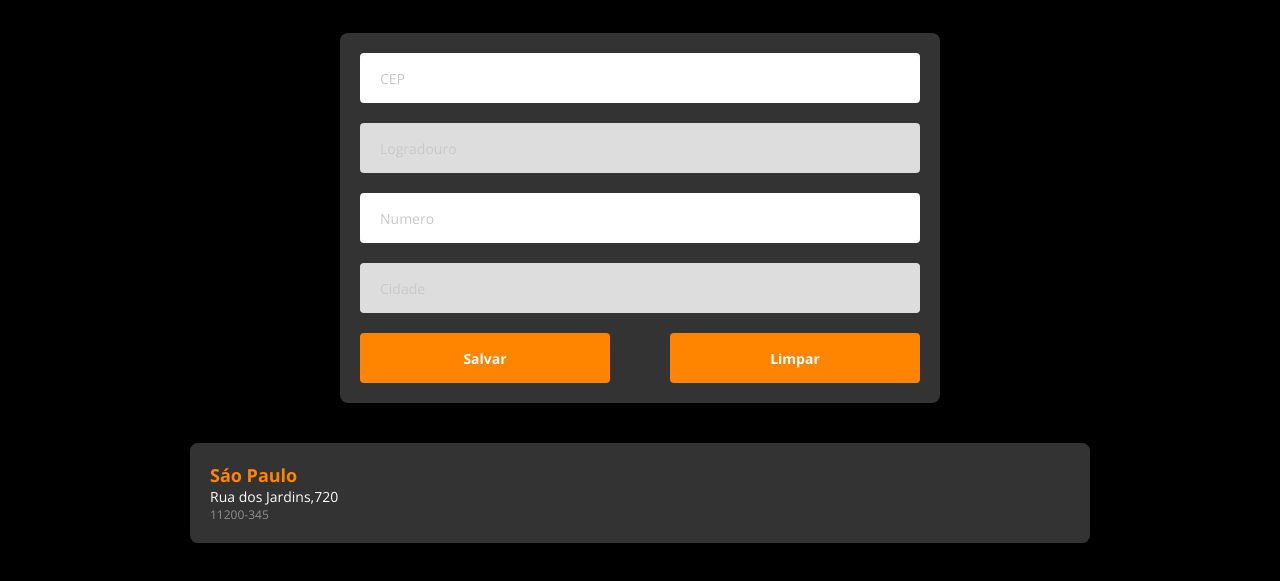
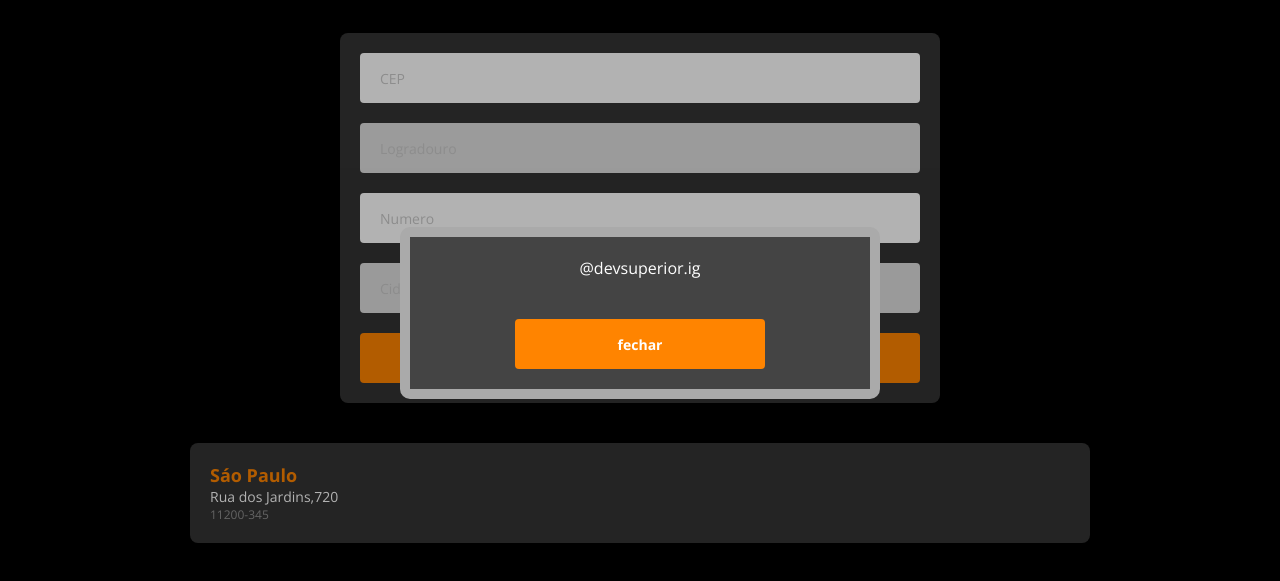
Before and after one commit to maririb749/projeto-via-cep, a website with bundled scripts: page index.html in a window 1280 px wide. Shown: the part 87-668 px from the top of the page. Built offline with nearby package versions, Linux system fonts and the light colour scheme.

Commit message:
Layout do modal

```diff
--- /dev/null
+++ b/css/buttons.css
@@ -0,0 +1,23 @@
+.btn-container {
+    display: flex;
+    justify-content: space-between;
+}
+
+.btn {
+    width: 250px;
+    height: 50px;
+    background-color: #ff8400;
+    border: 0;
+    border-radius: 4px;
+    color: #fff;
+    font-weight: 700;
+    font-size: 14px;
+}
+
+.btn-left {
+    margin-right: 10px;
+}
+
+.btn-righ {
+    margin-left: 10px;
+}
--- /dev/null
+++ b/css/modal.css
@@ -0,0 +1,34 @@
+.modal-container {
+    position: fixed;
+    top: 0;
+    left: 0;
+    background-color: rgba(0, 0, 0, 0.3);
+    height: 100vh;
+    width: 100%;
+    z-index: 1;
+    display: none;
+    padding: 20px;
+}
+
+.modal-container.active {
+    display: flex;
+    justify-content: center;
+    align-items: center;
+}
+
+.modal-box {
+    width: 100%;
+    max-width: 480px;
+    background-color: #444;
+    padding: 20px;
+    border-radius: 10px;
+    border: 10px solid #aaa;
+    display: flex;
+    flex-direction: column;
+    align-items: center;
+}
+
+.modal-content {
+    color: #fff;
+    margin-bottom: 40px;
+}
--- a/css/styles.css
+++ b/css/styles.css
@@ -1,3 +1,5 @@
+@import 'modal.css';
+@import 'buttons.css';
 * {
     box-sizing: border-box;
     padding: 0;
@@ -81,30 +83,6 @@ body {
     background-color: #ddd;
 }
 
-.btn-container {
-    display: flex;
-    justify-content: space-between;
-}
-
-.btn {
-    width: 250px;
-    height: 50px;
-    background-color: #ff8400;
-    border: 0;
-    border-radius: 4px;
-    color: #fff;
-    font-weight: 700;
-    font-size: 14px;
-}
-
-.btn-left {
-    margin-right: 10px;
-}
-
-.btn-righ {
-    margin-left: 10px;
-}
-
 .list-container {
     width: 100%;
     padding: 0 20px;
--- a/index.html
+++ b/index.html
@@ -60,9 +60,16 @@
                 <p class="address-line">Rua dos Jardins,720</p>
                 <p class="address-cep">11200-345</p>
             </div>
-
         </section>
     </main>
+    <section id="modal-contact" class="modal-container active">
+        <div class="modal-box">
+            <div class="modal-content">
+                <p>@devsuperior.ig</p>
+            </div>
+            <button class="btn">fechar</button>
+        </div>
+    </section>
     <script type="module" src="js/dsviacep.js"></script>
 </body>
 
```
